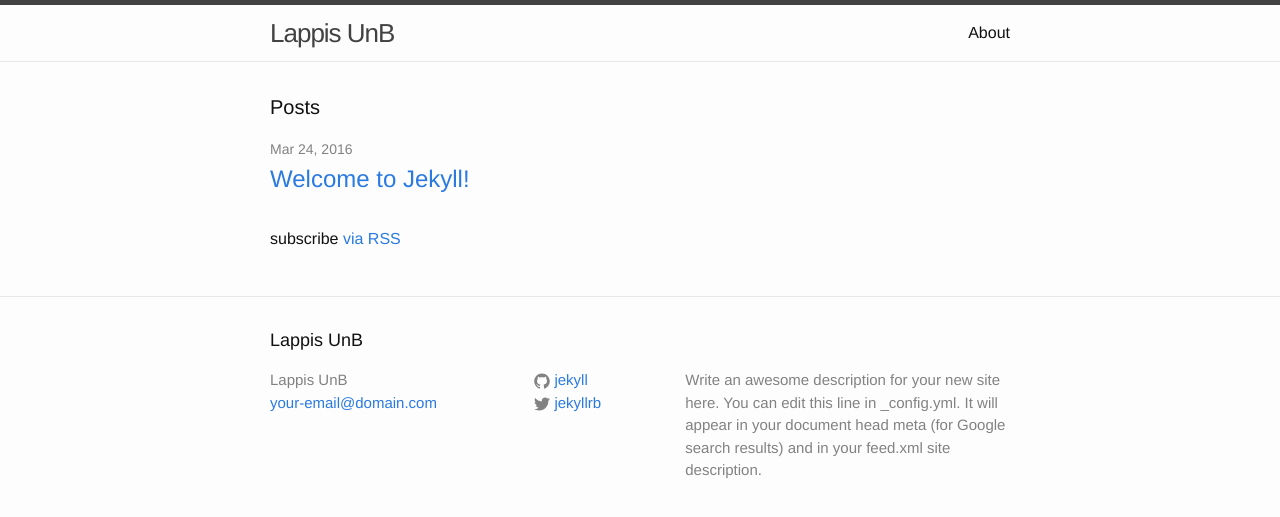
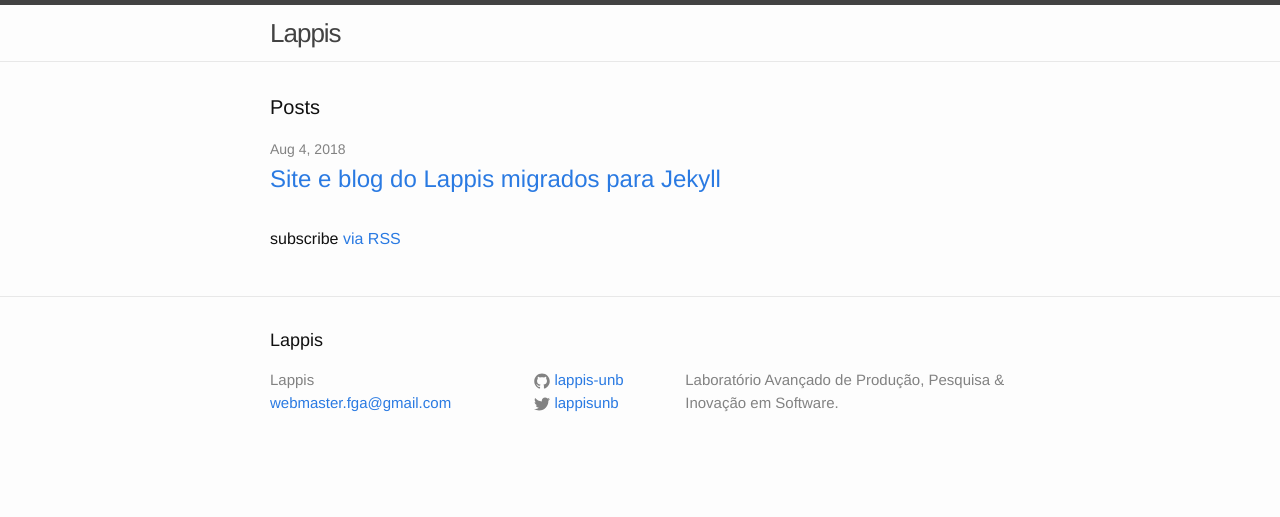
Before and after one commit to lappis-unb/lappis.rocks, a Jekyll site: the page built from index.html, in a window 1280 px wide. Shown: the top 517 px of the page. Built offline with Jekyll 4.4.1, drawn with Linux system fonts in a browser that asks for light colours.

Commit message:
removing unecessary files

```diff
--- a/_config.yml
+++ b/_config.yml
@@ -6,16 +6,14 @@
 # 'jekyll serve'. If you change this file, please restart the server process.
 
 # Site settings
-title: Lappis UnB
-email: your-email@domain.com
-description: > # this means to ignore newlines until "baseurl:"
-  Write an awesome description for your new site here. You can edit this
-  line in _config.yml. It will appear in your document head meta (for
-  Google search results) and in your feed.xml site description.
-baseurl: "/jekyll" # the subpath of your site, e.g. /blog
-url: "/" # the base hostname & protocol for your site
-twitter_username: jekyllrb
-github_username:  jekyll
+title: Lappis
+email: webmaster.fga@gmail.com
+description: >- # this means to ignore newlines until "baseurl:"
+  Laboratório Avançado de Produção, Pesquisa & Inovação em Software.
+baseurl: "" # the subpath of your site, e.g. /blog
+url: "" # the base hostname & protocol for your site
+twitter_username: lappisunb
+github_username: lappis-unb
 
 # Build settings
 markdown: kramdown
```
Also changed, not shown: _posts/2016-03-24-welcome-to-jekyll.markdown (deleted, +0 -25 lines), _posts/2018-08-07-migrando-para-jekyll.markdown (added, +17 -0 lines), about.md (deleted, +0 -15 lines), feed.xml (deleted, +0 -30 lines).
